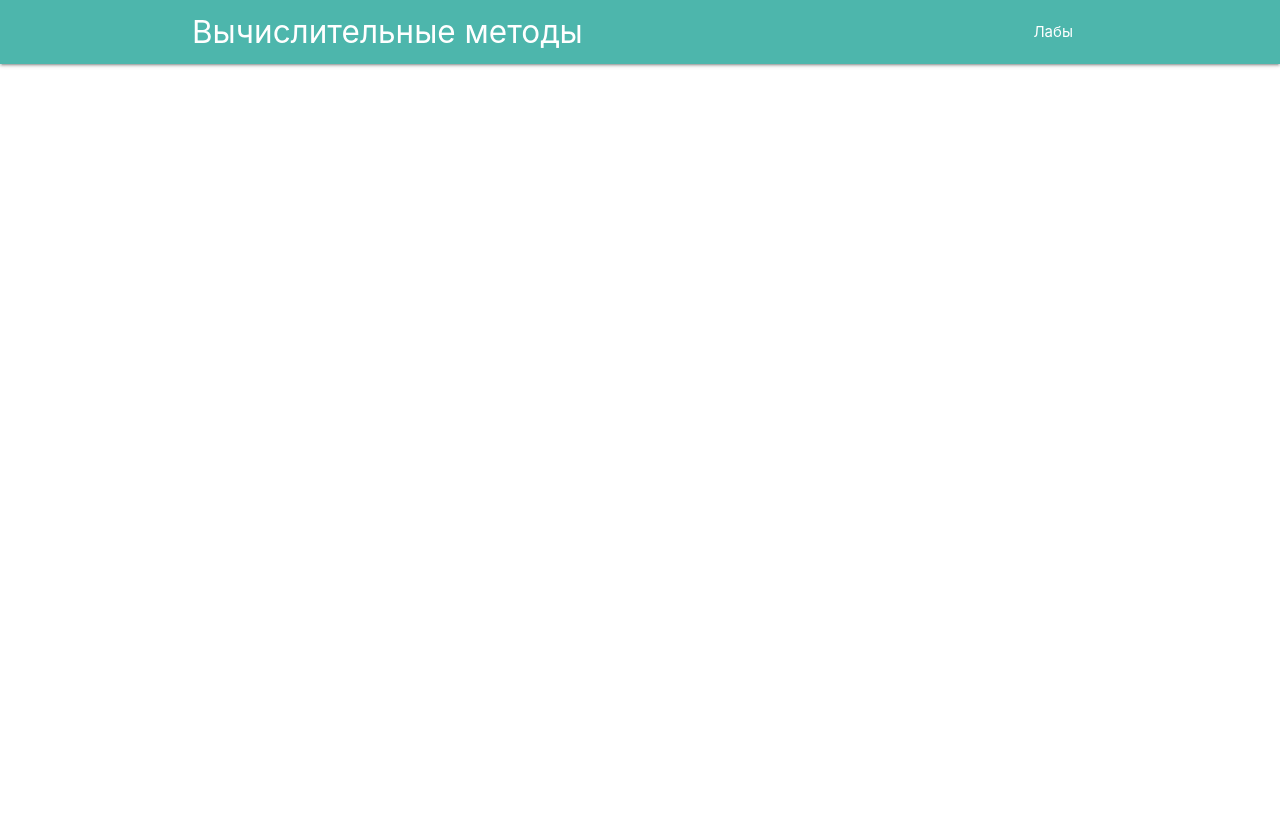
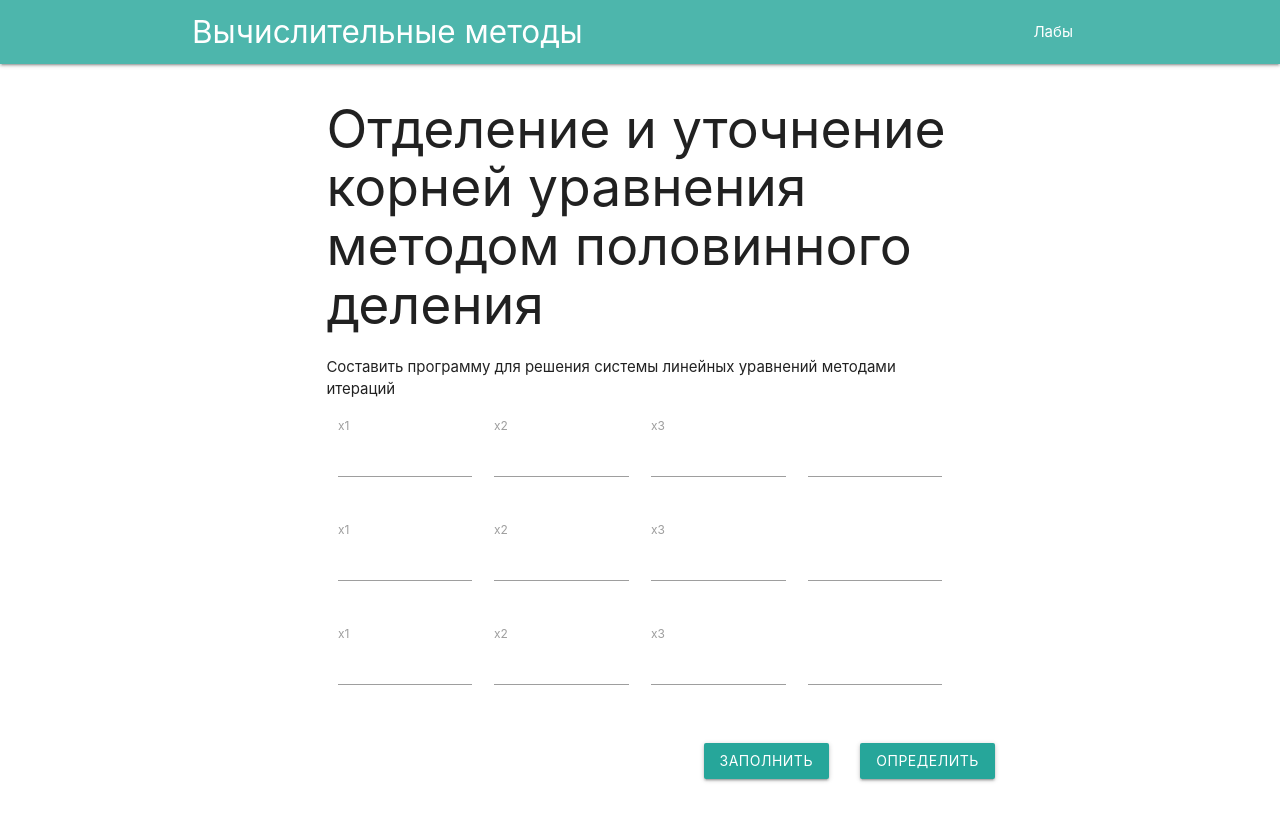
Before and after one commit to Vadimagic/ComputationalMethods, a Vue app: page /lab3 in a window 1280 px wide. Built offline with nearby package versions, Linux system fonts and the light colour scheme.

Commit message:
create & complete lab3

```diff
--- a/public/index.html
+++ b/public/index.html
@@ -6,7 +6,7 @@
 		<meta name="viewport" content="width=device-width,initial-scale=1.0">
 		<link rel="icon" href="<%= BASE_URL %>favicon.ico">
 		<link href="https://fonts.googleapis.com/icon?family=Material+Icons" rel="stylesheet">
-		<title>Computational Methods</title>
+		<title>Вычислительные методы</title>
 	</head>
 	<body>
 		<noscript>
--- a/src/router/index.js
+++ b/src/router/index.js
@@ -19,7 +19,12 @@ const routes = [
 		path: '/lab2',
 		name: 'lab2',
 		component: () => import('../views/Lab2')
-	}
+	},
+	{
+		path: '/lab3',
+		name: 'lab3',
+		component: () => import('../views/Lab3')
+	},
 ]
 
 const router = new VueRouter({
--- a/src/views/Home.vue
+++ b/src/views/Home.vue
@@ -2,8 +2,9 @@
 	<div class="home">
 		<h1>Лабы по вычислительным методам</h1>
 		<div class="collection">
-			<router-link  class="collection-item" to="/lab1">Лабораторная работа 1</router-link>
-			<router-link  class="collection-item" to="/lab2">Лабораторная работа 2</router-link>
+			<router-link  class="collection-item" to="/lab1">Лабораторная работа 1 - Вычисление погрешностей</router-link>
+			<router-link  class="collection-item" to="/lab2">Лабораторная работа 2 - Отделение и уточнение корней уравнения методом половинного деления</router-link>
+			<router-link  class="collection-item" to="/lab3">Лабораторная работа 3 - Решение систем линейных уравнений методом Гаусса</router-link>
 		</div>
 	</div>
 </template>
--- /dev/null
+++ b/src/views/Lab3.vue
@@ -0,0 +1,219 @@
+<template>
+	<div class="container">
+		<h2>Отделение и уточнение корней уравнения методом половинного деления</h2>
+		<p>Составить программу для решения системы линейных уравнений методами итераций</p>
+		<div class="row">
+			<div class="input-field col s3">
+				<input v-model="input1_x1" id="input1-x1" type="text" class="validate">
+				<label for="input1-x1" class="active">x1</label>
+			</div>
+			<div class="input-field col s3">
+				<input v-model="input1_x2" id="input1-x2" type="text" class="validate">
+				<label for="input1-x2" class="active">x2</label>
+			</div>
+			<div class="input-field col s3">
+				<input v-model="input1_x3" id="input1-x3" type="text" class="validate">
+				<label for="input1-x3" class="active">x3</label>
+			</div>
+			<div class="input-field col s3">
+				<input v-model="cons1" type="text" class="validate">
+			</div>
+		</div>
+		<div class="row">
+			<div class="input-field col s3">
+				<input v-model="input2_x1" id="input2-x1" type="text" class="validate">
+				<label for="input2-x1" class="active">x1</label>
+			</div>
+			<div class="input-field col s3">
+				<input v-model="input2_x2" id="input2-x2" type="text" class="validate">
+				<label for="input2-x2" class="active">x2</label>
+			</div>
+			<div class="input-field col s3">
+				<input v-model="input2_x3" id="input2-x3" type="text" class="validate">
+				<label for="input2-x3" class="active">x3</label>
+			</div>
+			<div class="input-field col s3">
+				<input v-model="cons2" type="text" class="validate">
+			</div>
+		</div>
+		<div class="row">
+			<div class="input-field col s3">
+				<input v-model="input3_x1" id="input3-x1" type="text" class="validate">
+				<label for="input3-x1" class="active">x1</label>
+			</div>
+			<div class="input-field col s3">
+				<input v-model="input3_x2" id="input3-x2" type="text" class="validate">
+				<label for="input3-x2" class="active">x2</label>
+			</div>
+			<div class="input-field col s3">
+				<input v-model="input3_x3" id="input3-x3" type="text" class="validate">
+				<label for="input3-x3" class="active">x3</label>
+			</div>
+			<div class="input-field col s3">
+				<input v-model="cons3" type="text" class="validate">
+			</div>
+		</div>
+		<div class="row">
+			<div class="input-field col offset-s7 s2">
+				<button @click="fillForm" class="btn">Заполнить</button>
+			</div>
+			<div class="input-field col offset-s1 s2">
+				<button @click="search_click" class="btn">Определить</button>
+			</div>
+		</div>
+		<div class="row" v-if="x1 && x2 && x3">
+			<div class="input-field col s4">
+				<input v-model="x1" disabled id="x1" type="text" class="validate">
+				<label for="x1" class="active">X1</label>
+			</div>
+			<div class="input-field col s4">
+				<input v-model="x2" disabled id="x2" type="text" class="validate">
+				<label for="x2" class="active">X2</label>
+			</div>
+			<div class="input-field col s4">
+				<input v-model="x3" disabled id="x3" type="text" class="validate">
+				<label for="x3" class="active">X3</label>
+			</div>
+			<pre>{{text}}</pre>
+		</div>
+	</div>
+</template>
+
+<script>
+export default {
+	data() {
+		return {
+			input1_x1: '',
+			input1_x2: '',
+			input1_x3: '',
+			input2_x1: '',
+			input2_x2: '',
+			input2_x3: '',
+			input3_x1: '',
+			input3_x2: '',
+			input3_x3: '',
+			cons1: '',
+			cons2: '',
+			cons3: '',
+			text: '\n\n\n\n',
+			x1: '',
+			x2: '',
+			x3: ''
+		}
+	},
+	mounted() {
+
+	},
+	methods: {
+		fillForm() {
+			this.input1_x1 = '0.61';
+			this.input1_x2 = '0.71';
+			this.input1_x3 = '-0.05';
+			this.cons1 = '0.44';
+			this.input2_x1 = '-1.03';
+			this.input2_x2 = '-2.05';
+			this.input2_x3 = '0.87';
+			this.cons2 = '-1.16';
+			this.input3_x1 = '2.5';
+			this.input3_x2 = '-3.12';
+			this.input3_x3 = '-5.03';
+			this.cons3 = '-7.5';
+		},
+		printsolve(iteration, iterationName, arr, res) {
+			this.text += "Шаг " + iteration + " - " + iterationName +"\n\n";
+			this.text += arr[0][0].toFixed(3) + " X1 + " + arr[0][1].toFixed(3) + " X2 + " + arr[0][2].toFixed(3) + " X3 = " + res[0].toFixed(3) + "\n"
+					+ arr[1][0].toFixed(3) + " X1 + " + arr[1][1].toFixed(3) + " X2 + " + arr[1][2].toFixed(3) + " X3 = " + res[1].toFixed(3) + "\n"
+					+ arr[2][0].toFixed(3) + " X1 + " + arr[2][1].toFixed(3) + " X2 + " + arr[2][2].toFixed(3) + " X3 = " + res[2].toFixed(3) + "\n\n";
+		},
+		gauss(arr, res) {
+			let ind = 0, i, j, value, x1, x2, x3, temp = [];
+			for (i = 0; i < 3; i++) {
+				if (arr[i, 0] > arr[ind, 0]) {
+					ind = i;
+				}
+			}
+			for (i = 0; i < 3; i++) {
+				temp[i] = arr[0][i];
+				arr[0][i] = arr[ind][i];
+				arr[ind][i] = temp[i];
+				temp[i] = res[0];
+				res[0] = res[ind];
+				res[ind] = temp[i];
+			}
+			this.printsolve(1, "Ставим на первую строку максимальный коэффициент X1", arr, res);
+			for (i = 0; i < 3; i++) {
+				value = arr[i][0];
+				for (j = 0; j < 3; j++) {
+					arr[i][j] = arr[i][j] / value;
+				}
+				res[i] = res[i] / value;
+			}
+			this.printsolve(2, "Нормируем по X1", arr, res);
+			for (i = 1; i < 3; i++) {
+				for (j = 0; j < 3; j++) {
+					arr[i][j] = arr[i][j] - arr[0][j];
+				}
+				res[i] = res[i] - res[0];
+			}
+			this.printsolve(3, "Вычитаем первую строку из второй и третьей", arr, res);
+			if (arr[2][1] > arr[1][1]) {
+				for (i = 0; i < 3; i++) {
+					temp[i] = arr[1][i];
+					arr[1][i] = arr[2][i];
+					arr[2][i] = temp[i];
+					temp[i] = res[1];
+					res[1] = res[2];
+					res[2] = temp[i];
+				}
+			}
+			this.printsolve(4, "Ставим на вторую строку максимальный коэффициент Х2", arr, res);
+			for (i = 1; i < 3; i++) {
+				value = arr[i][1];
+				for (j = 0; j < 3; j++) {
+					arr[i][j] = arr[i][j] / value;
+				}
+				res[i] = res[i] / value;
+			}
+			this.printsolve(5, "Нормируем по Х2", arr, res);
+			for (i = 0; i < 3; i++) {
+				arr[2][i] = arr[2][i] - arr[1][i];
+			}
+			res[2] = res[2] - res[1];
+			this.printsolve(6, "Вычитаем вторую строку из третьей", arr, res);
+			res[2] = res[2] / arr[2][2];
+			arr[2][2] = 1;
+			this.printsolve(7, "Нормируем по Х3", arr, res);
+			x3 = (res[2] / arr[2][2]).toFixed(3);
+			x2 = (res[1] - arr[1][2] * x3).toFixed(3);
+			x1 = (res[0] - arr[0][1] * x2 - arr[0][2] * x3).toFixed(3);
+			this.text += "Шаг 8 - Рассчитываем X1, X2, X3\n\nX1 = " + x1 + "\nX2 = " + x2 + "\nX3 = " + x3 + "\n\n";
+			this.x1 = x1.toString();
+			this.x2 = x2.toString();
+			this.x3 = x3.toString();
+		},
+		search_click() {
+			const arr = [[],[],[]];
+			const res = [];
+			arr[0][0] = +this.input1_x1;
+			arr[0][1] = +this.input1_x2;
+			arr[0][2] = +this.input1_x3;
+			arr[1][0] = +this.input2_x1;
+			arr[1][1] = +this.input2_x2;
+			arr[1][2] = +this.input2_x3;
+			arr[2][0] = +this.input3_x1;
+			arr[2][1] = +this.input3_x2;
+			arr[2][2] = +this.input3_x3;
+			res[0] = +this.cons1;
+			res[1] = +this.cons2;
+			res[2] = +this.cons3;
+			this.gauss(arr, res)
+		}
+	}
+}
+</script>
+
+<style lang="scss" scoped>
+input:not([type]):disabled, input:not([type])[readonly="readonly"], input[type=text]:not(.browser-default):disabled, input[type=text]:not(.browser-default)[readonly="readonly"], input[type=password]:not(.browser-default):disabled, input[type=password]:not(.browser-default)[readonly="readonly"], input[type=email]:not(.browser-default):disabled, input[type=email]:not(.browser-default)[readonly="readonly"], input[type=url]:not(.browser-default):disabled, input[type=url]:not(.browser-default)[readonly="readonly"], input[type=time]:not(.browser-default):disabled, input[type=time]:not(.browser-default)[readonly="readonly"], input[type=date]:not(.browser-default):disabled, input[type=date]:not(.browser-default)[readonly="readonly"], input[type=datetime]:not(.browser-default):disabled, input[type=datetime]:not(.browser-default)[readonly="readonly"], input[type=datetime-local]:not(.browser-default):disabled, input[type=datetime-local]:not(.browser-default)[readonly="readonly"], input[type=tel]:not(.browser-default):disabled, input[type=tel]:not(.browser-default)[readonly="readonly"], input[type=number]:not(.browser-default):disabled, input[type=number]:not(.browser-default)[readonly="readonly"], input[type=search]:not(.browser-default):disabled, input[type=search]:not(.browser-default)[readonly="readonly"], textarea.materialize-textarea:disabled, textarea.materialize-textarea[readonly="readonly"]{
+	color: rgb(2, 164, 158)
+}
+</style>
```
